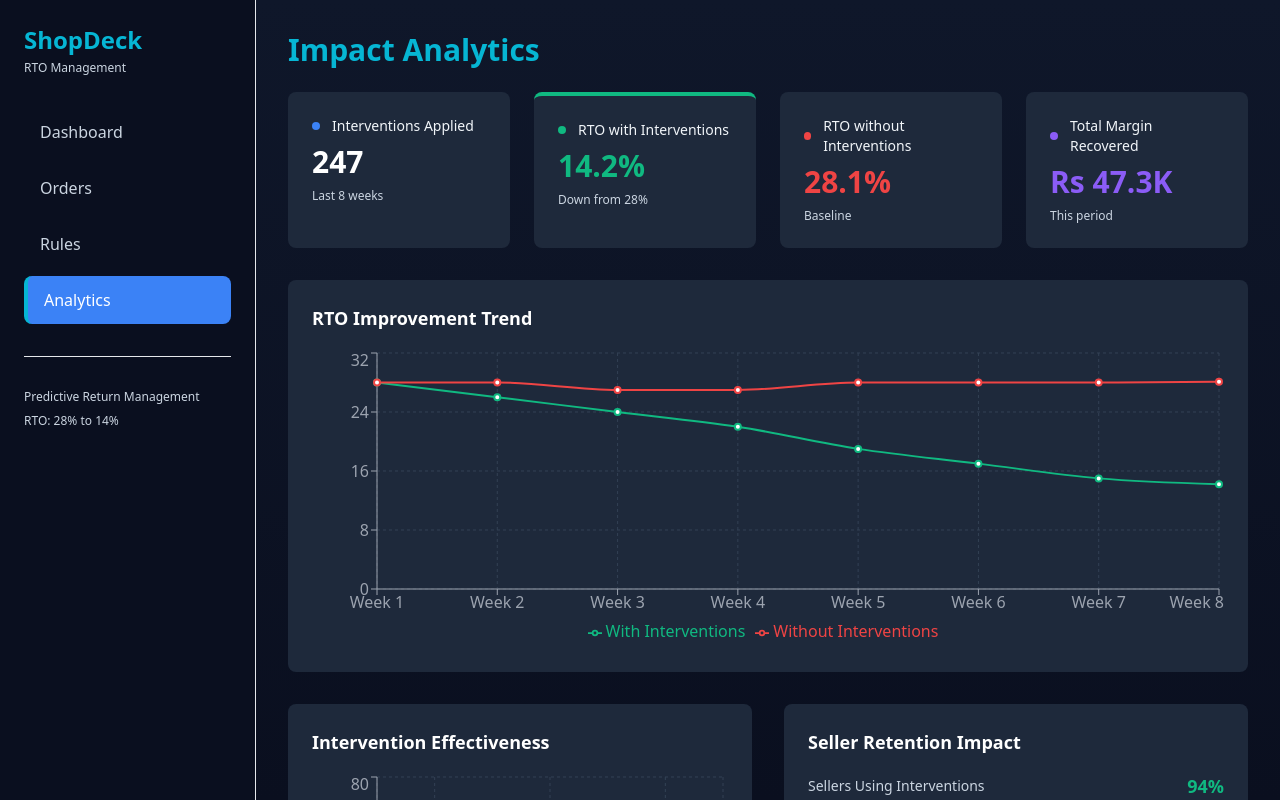
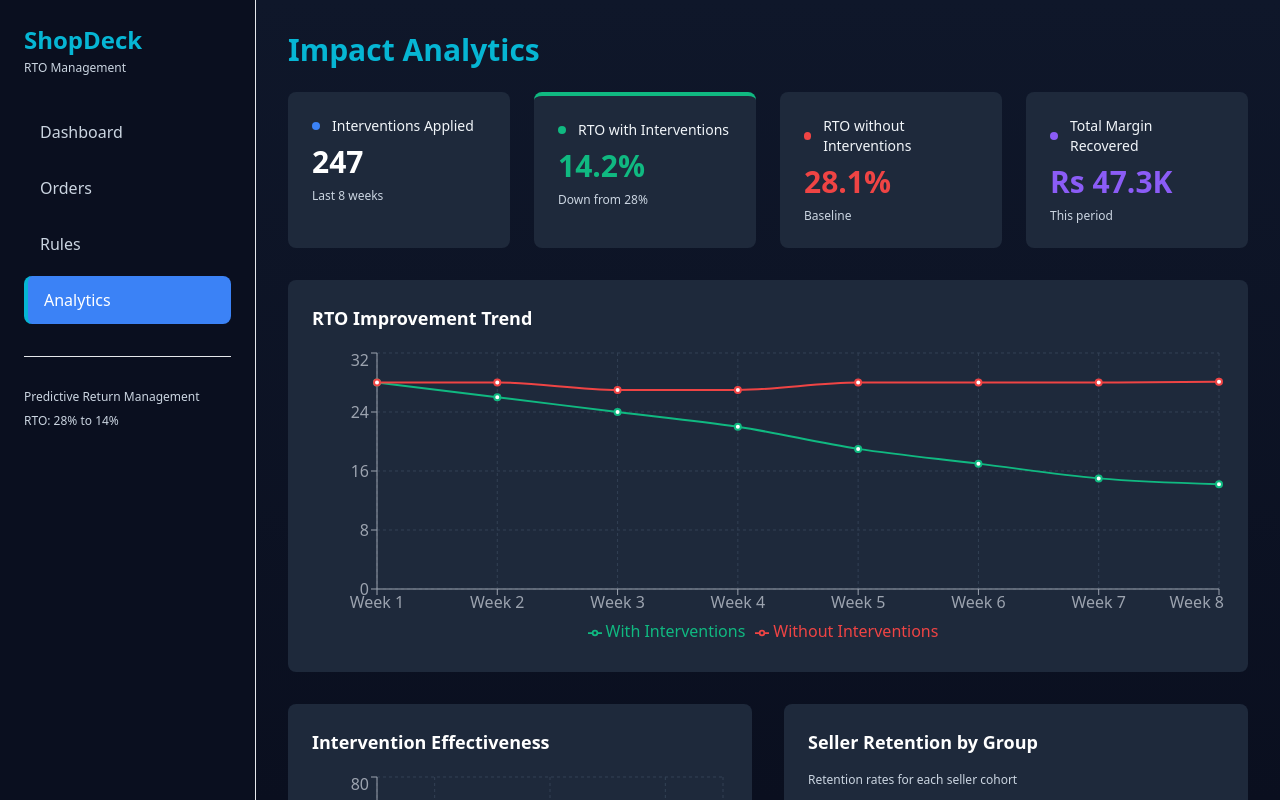
Before and after one commit to UdattaChowdhuryPE/shopdeck-rto-demo, a Next.js app: page /analytics in a window 1280 px wide. Built offline with nearby package versions, Linux system fonts and the light colour scheme.

Commit message:
Clarify seller retention metrics: add subtitle explaining these are separate cohorts, not percentages that add to 100%

```diff
--- a/app/analytics/page.tsx
+++ b/app/analytics/page.tsx
@@ -83,34 +83,38 @@ export default function AnalyticsPage() {
         </div>
 
         <div className="bg-sd-secondary rounded-lg p-6 hover:shadow-[0_8px_24px_rgba(6,182,212,0.15)] transition-shadow duration-200">
-          <h2 className="text-lg font-semibold text-white mb-4">Seller Retention Impact</h2>
+          <h2 className="text-lg font-semibold text-white mb-4">Seller Retention by Group</h2>
+          <p className="text-xs text-[#cbd5e1] mb-4">Retention rates for each seller cohort</p>
           <div className="space-y-6">
             <div>
               <div className="flex justify-between items-center mb-2">
-                <div className="text-sm font-medium text-[#cbd5e1]">Sellers Using Interventions</div>
+                <div className="text-sm font-medium text-[#f1f5f9]">Using Interventions</div>
                 <div className="text-lg font-bold text-risk-green">{(analytics.seller_retention_intervened * 100).toFixed(0)}%</div>
               </div>
-              <div className="w-full bg-sd-darker rounded-full h-3">
+              <div className="w-full bg-sd-darker rounded-full h-4">
                 <div
-                  className="bg-risk-green h-3 rounded-full"
+                  className="bg-risk-green h-4 rounded-full"
                   style={{ width: `${analytics.seller_retention_intervened * 100}%` }}
                 />
               </div>
             </div>
             <div>
               <div className="flex justify-between items-center mb-2">
-                <div className="text-sm font-medium text-[#cbd5e1]">Not Using Interventions</div>
+                <div className="text-sm font-medium text-[#f1f5f9]">Not Using Interventions</div>
                 <div className="text-lg font-bold text-risk-red">{(analytics.seller_retention_non_intervened * 100).toFixed(0)}%</div>
               </div>
-              <div className="w-full bg-sd-darker rounded-full h-3">
+              <div className="w-full bg-sd-darker rounded-full h-4">
                 <div
-                  className="bg-risk-red h-3 rounded-full"
+                  className="bg-risk-red h-4 rounded-full"
                   style={{ width: `${analytics.seller_retention_non_intervened * 100}%` }}
                 />
               </div>
             </div>
-            <div className="text-sm text-[#cbd5e1] pt-4 border-t border-sd-tertiary">
-              Retention Lift: {((analytics.seller_retention_intervened - analytics.seller_retention_non_intervened) * 100).toFixed(0)}%
+            <div className="text-sm text-white pt-4 border-t border-sd-tertiary">
+              <div className="font-semibold text-sd-cyan">
+                Retention Lift: +{((analytics.seller_retention_intervened - analytics.seller_retention_non_intervened) * 100).toFixed(0)} percentage points
+              </div>
+              <div className="text-[#cbd5e1] mt-1 text-xs">Sellers with interventions are {Math.round((analytics.seller_retention_intervened / analytics.seller_retention_non_intervened - 1) * 100)}% more likely to stay</div>
             </div>
           </div>
         </div>
```
